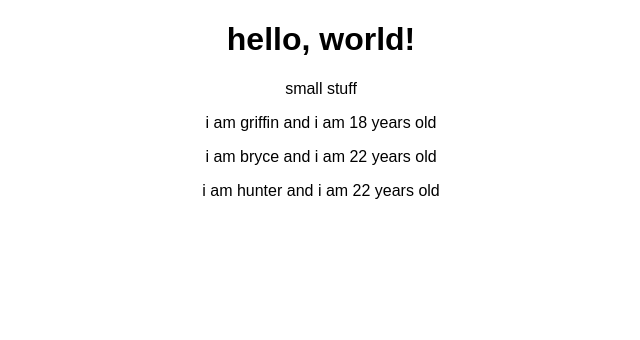
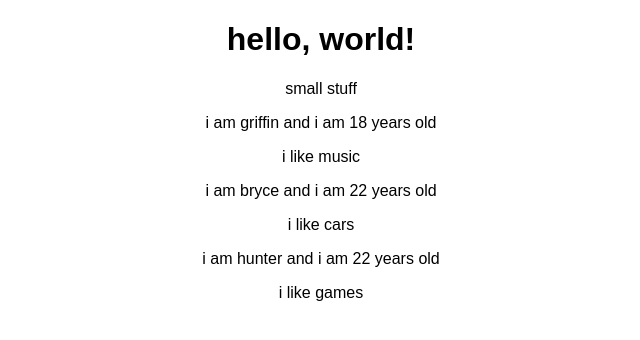
Before and after one commit to h-griffin/udemy-react, a React (Create React App) app: page / in a window 1280 px wide. Shown: the top 340 px of the page, without its empty margins (319-959 px from the left). Built offline with nearby package versions, Linux system fonts and the light colour scheme.

Commit message:
children props

```diff
--- a/src/Person/Person.js
+++ b/src/Person/Person.js
@@ -5,7 +5,13 @@
 // arrow function
 const person = (props) => {
     // return <p>im a random person, and i am {Math.floor(Math.random()*30)} years old</p>
-    return <p>i am {props.name} and i am {props.age} years old</p>
-}
+
+    return (
+        <div>
+            <p>i am {props.name} and i am {props.age} years old</p>
+            <p>{props.children}</p>
+        </div>
+        )
+};
 
 export default person;
```
